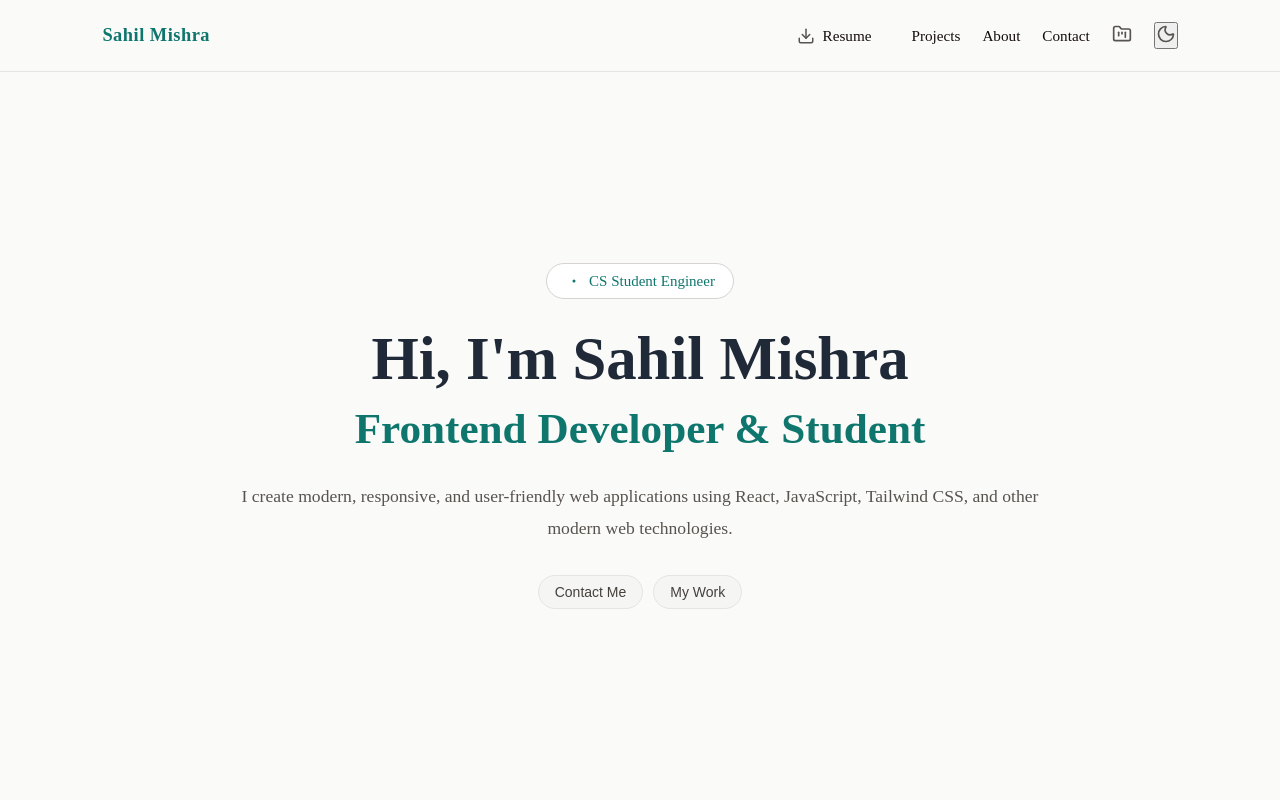
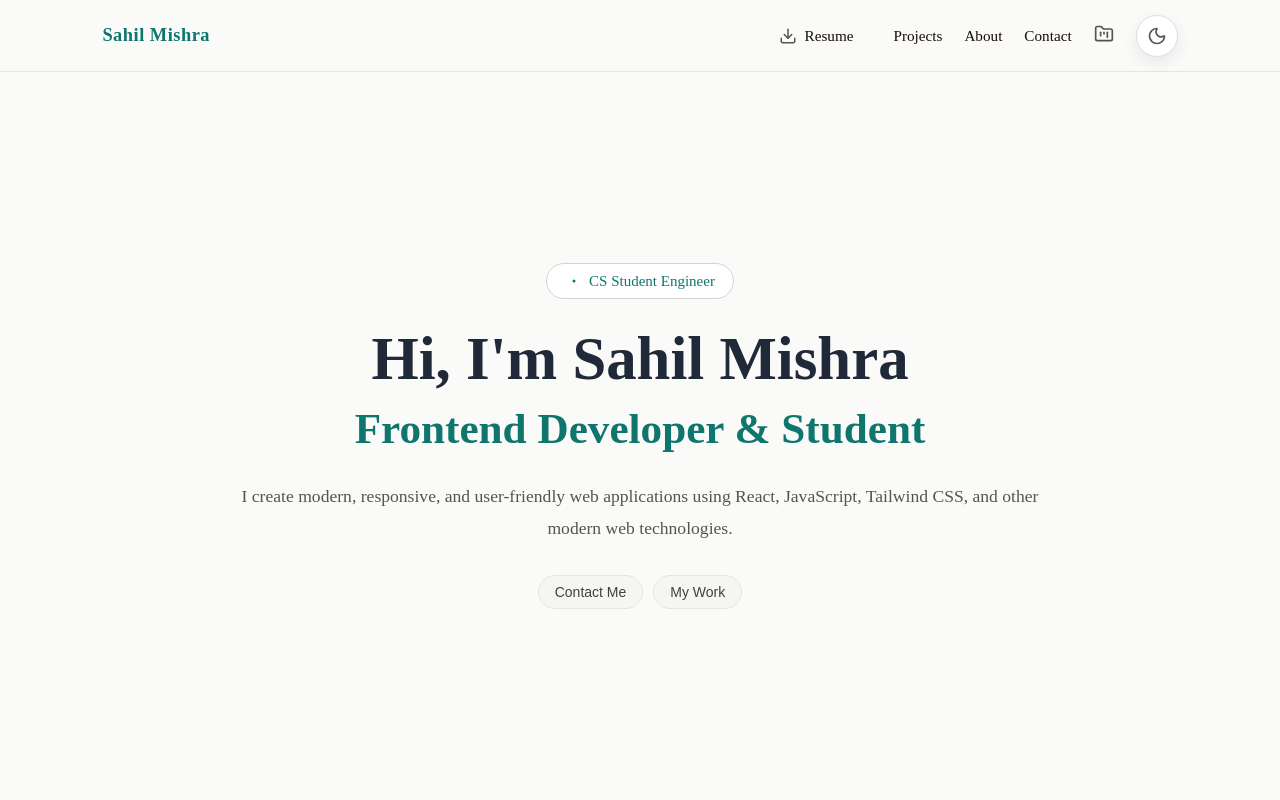
Before and after one commit to SAHIL16com/my_portfolio, a React (Vite) app: page / in a window 1280 px wide. Shown: the top 800 px of the page. Built offline with nearby package versions, Linux system fonts and the light colour scheme.

Commit message:
add btn css

```diff
--- /dev/null
+++ b/src/ThemeToggleBtn/ThemeToggleBtn.css
@@ -0,0 +1,30 @@
+.theme-toggle-btn {
+  display: flex;
+  align-items: center;
+  justify-content: center;
+  width: 42px;
+  height: 42px;
+  border: 1px solid #ddd;
+  border-radius: 50%;
+  background: #fff;
+  color: #333;
+  cursor: pointer;
+  transition: all 0.3s ease;
+}
+
+.theme-toggle-btn:hover {
+  background: #f5f5f5;
+  transform: scale(1.05);
+}
+
+.theme-toggle-btn:active {
+  transform: scale(0.95);
+}
+
+.theme-toggle-btn svg {
+  transition: transform 0.3s ease;
+}
+
+.theme-toggle-btn:hover svg {
+  transform: rotate(20deg);
+}
--- a/src/ThemeToggleBtn/ThemeToggleBtn.jsx
+++ b/src/ThemeToggleBtn/ThemeToggleBtn.jsx
@@ -1,5 +1,6 @@
 import React from "react";
 import { Moon, Sun } from "lucide-react";
+import "./ThemeToggleBtn.css";
 
 const ThemeToggleBtn = ({ theme, setTheme }) => {
   const toggleTheme = () => {
@@ -7,7 +8,7 @@ const ThemeToggleBtn = ({ theme, setTheme }) => {
   };
 
   return (
-    <button
+    <button className="theme-toggle-btn"
       onClick={toggleTheme}
       aria-label={theme === "dark" ? "Switch to light mode" : "Switch to dark mode"}
       title={theme === "dark" ? "Light mode" : "Dark mode"}
```
